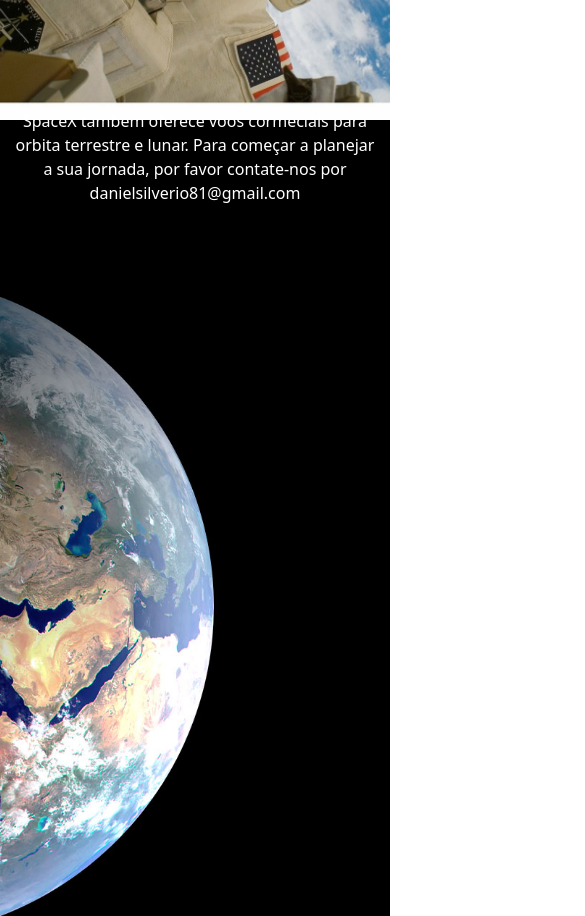
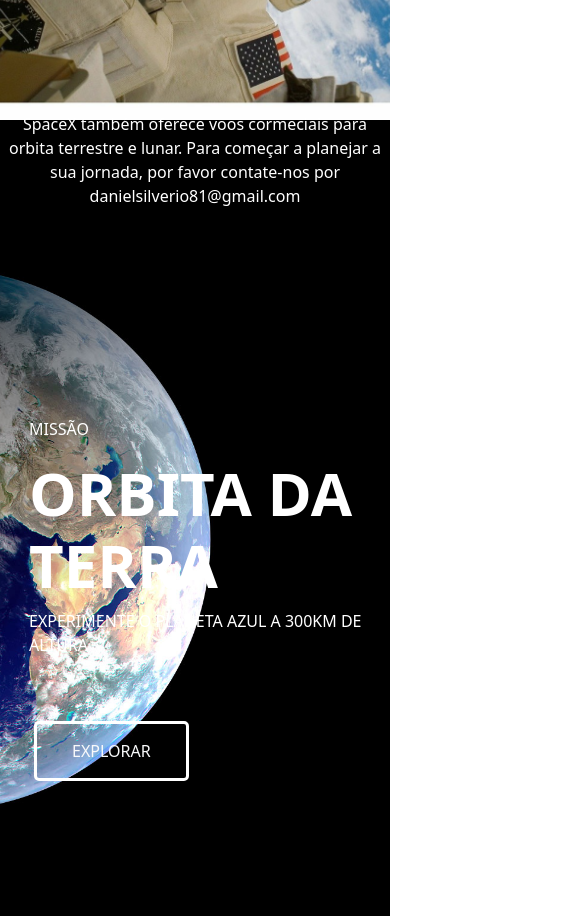
Before and after one commit to Danielsilverio81/My_spacex_website_version_in_bootstrap_and_sass, a plain HTML site: page src/assets/pages/humanSpaceF.html in a window 390 px wide. Shown: the part 520-1436 px from the top of the page, 585 px wide, since content can reach past the window. Drawn offline with nearby package versions, Linux system fonts and the light colour scheme.

Commit message:
fix overflow mobile

```diff
--- a/src/sass/rules/_media.scss
+++ b/src/sass/rules/_media.scss
@@ -48,7 +48,7 @@
   .container-spaceF01, .container-spaceF02, .container-spaceF03,
   .container-spaceF04 {
     .container-content-SpaceF {
-      margin-left: 20px;
+      margin-left: 17px;
     }
   }
 }
--- a/src/sass/rules/pages-rules/home.scss
+++ b/src/sass/rules/pages-rules/home.scss
@@ -91,6 +91,10 @@ body, html {
   }
 }
 
+.btn {
+  margin: 5px;
+}
+
 footer {
   background-color: black;
   height: 75px;
--- a/src/sass/rules/pages-rules/humanSpaceF.scss
+++ b/src/sass/rules/pages-rules/humanSpaceF.scss
@@ -20,7 +20,7 @@
   background-position: center;
 
   .container-content-SpaceF {
-    padding-left: 680px;
+    margin-left: 700px;
   }
 }
 
@@ -29,7 +29,7 @@
   background-position: center;
 
   .container-content-SpaceF {
-    padding-left: 70px;
+    margin-left: 70px;
   }
 }
 
@@ -38,7 +38,7 @@
   background-position: center;
 
   .container-content-SpaceF {
-    padding-left: 680px;
+    margin-left: 700px;
   }
 }
 
@@ -47,7 +47,7 @@
   background-position: center;
 
   .container-content-SpaceF {
-    padding-left: 70px;
+    margin-left: 70px;
   }
 }
 
@@ -70,8 +70,8 @@
 
 main {
   .text-span {
-    padding: 10px;
-    height: 90px;
+    padding: 5px;
+    height: 95px;
     width: 100%;
     @include f.dFlex(flex, center, center);
     background-color: black;
```
Also changed, not shown: src/css/style.min.css, 1 other file.
